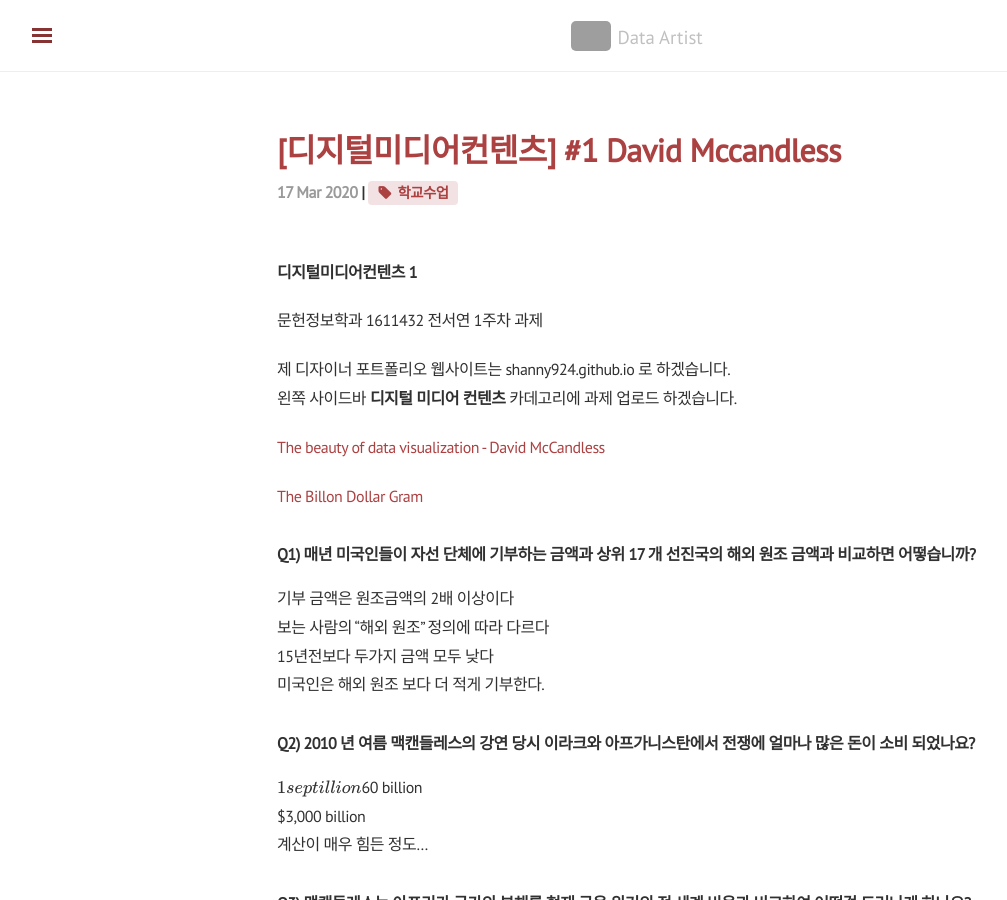
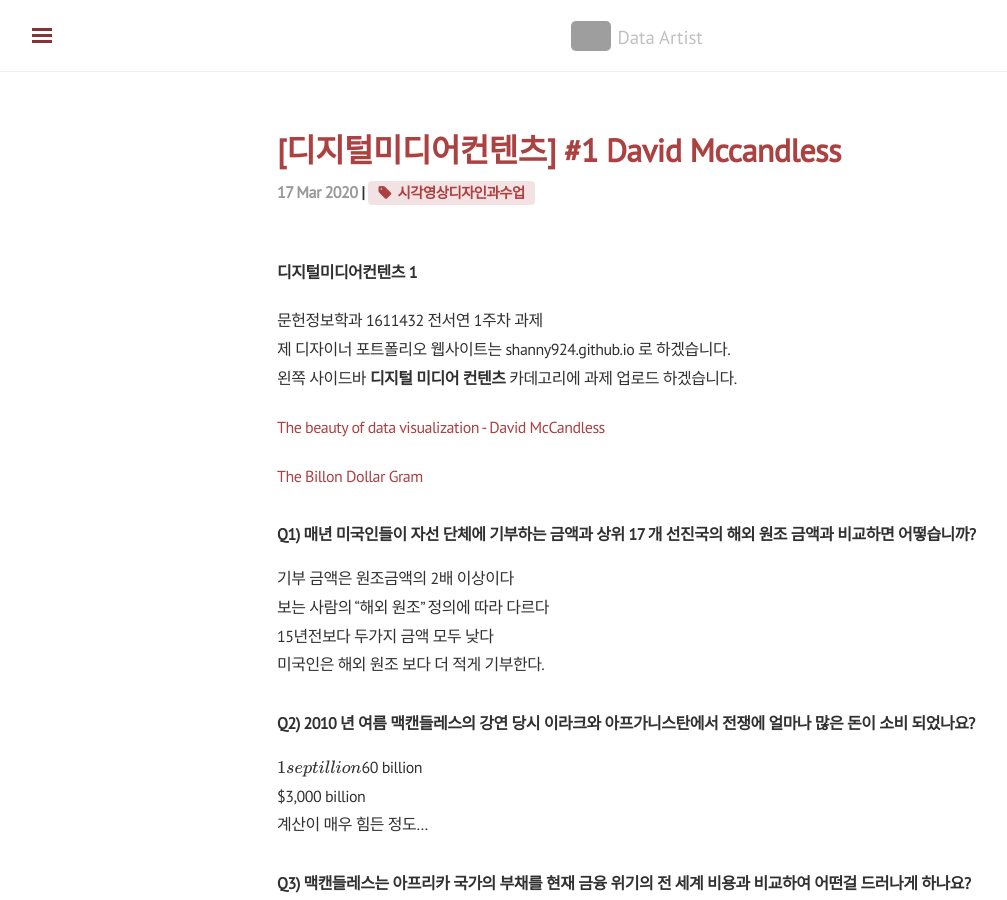
Before and after one commit to shanny924/shanny924.github.io, a Jekyll site: the page built from _posts/2020-03-17-dmc#1.md, in a window 1280 px wide and 900 px high. Shown: the whole window, without its empty margins (3-1010 px from the left). Built offline with Jekyll 4.4.1, drawn with Linux system fonts in a browser that asks for light colours; nearby versions of some CDN libraries; formulas are drawn with MathJax 3; comment, search, counter and statistics services are not loaded; grey boxes are pictures that could not be loaded.

Commit message:
Update 2020-03-17-dmc#1.md

```diff
--- a/_posts/2020-03-17-dmc#1.md
+++ b/_posts/2020-03-17-dmc#1.md
@@ -2,13 +2,13 @@
 layout: post
 title: ' [디지털미디어컨텐츠] #1 David Mccandless '
 category : [디지털미디어컨텐츠]
-tag: [학교수업]
+tag: [시각영상디자인과수업]
 ---
 
 **디지털미디어컨텐츠 1**
 
+
 문헌정보학과 1611432 전서연 1주차 과제
-
 제 디자이너 포트폴리오 웹사이트는 shanny924.github.io 로 하겠습니다.
 왼쪽 사이드바 **디지털 미디어 컨텐츠** 카데고리에 과제 업로드 하겠습니다.
 
```
